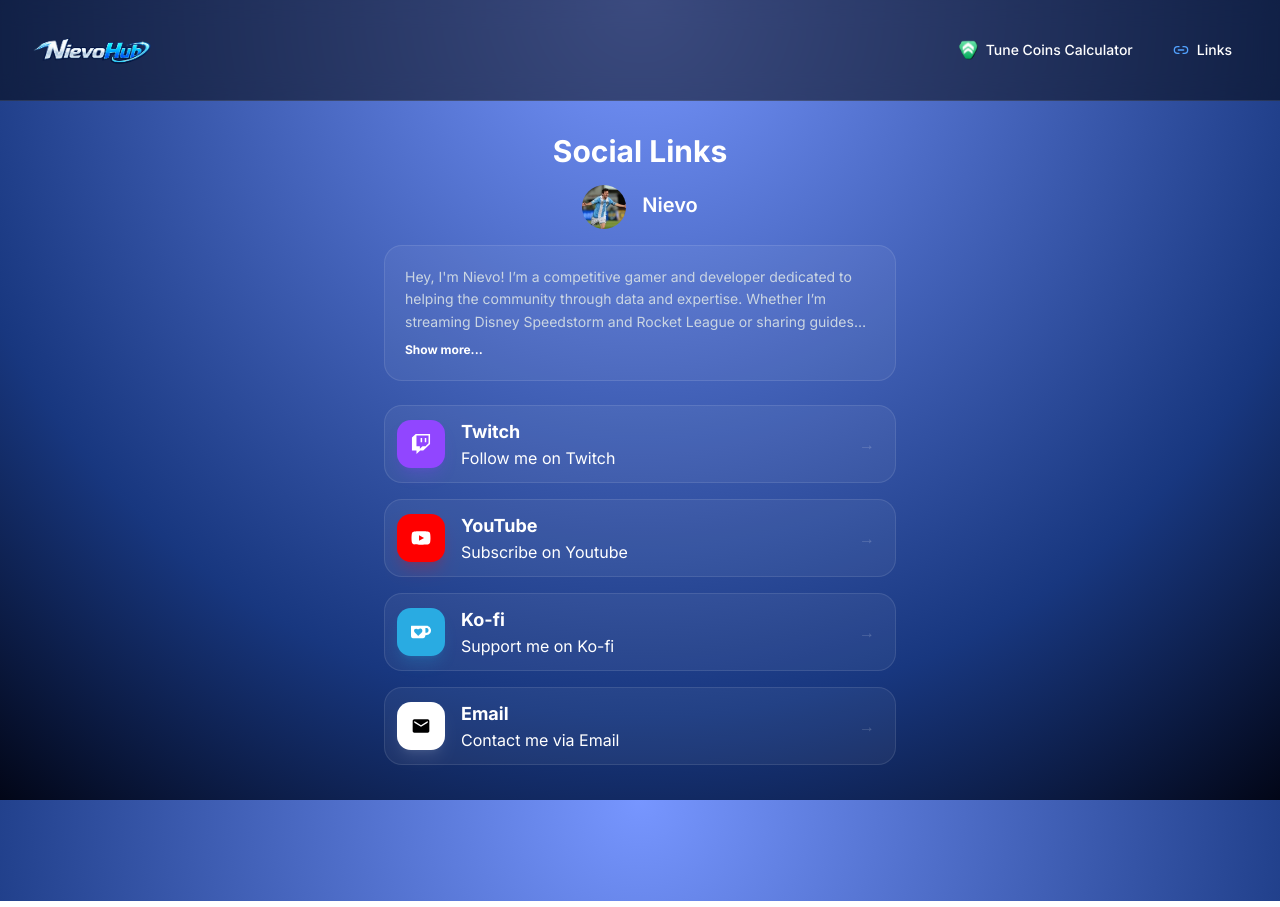
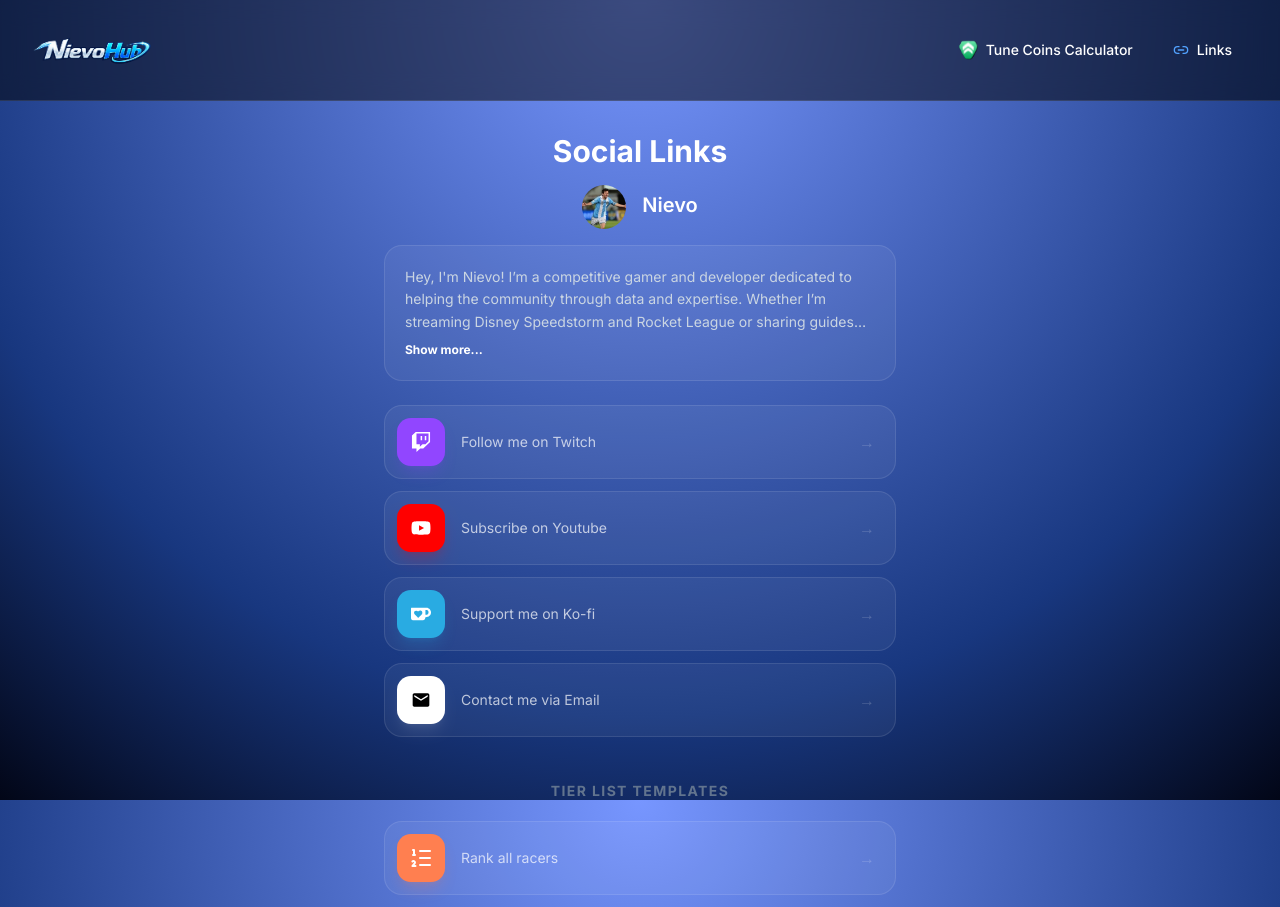
Before and after one commit to nievo496/nievo-hub, a Next.js app: page /links in a window 1280 px wide. Shown: the top 907 px of the page. Built offline with nearby package versions, Linux system fonts and the light colour scheme.

Commit message:
added tier lists links

```diff
--- /dev/null
+++ b/src/app/components/LinkCard.tsx
@@ -0,0 +1,29 @@
+import React from 'react';
+
+interface LinkCardProps {
+  name: string;
+  url: string;
+  icon: React.ReactNode;
+  displayText: string;
+  brandColor: string;
+  glow: string;
+}
+
+export const LinkCard = ({ name, url, icon, displayText, brandColor, glow }: LinkCardProps) => (
+  <a
+    href={url}
+    target="_blank"
+    rel="noopener noreferrer"
+    className="flex items-center p-3 bg-white/5 border border-white/10 rounded-2xl hover:bg-white/10 transition-all hover:scale-[1.02] active:scale-[0.98] group"
+  >
+    <div className={`flex items-center justify-center min-w-[48px] h-12 rounded-xl text-xl mr-4 shadow-lg transition-transform group-hover:rotate-6 ${brandColor} ${glow}`}>
+      {icon}
+    </div>
+    <div className="flex-1">
+      <div className="text-white/70 text-sm">{displayText}</div>
+    </div>
+    <div className="text-white/20 group-hover:text-white/50 transition-colors pr-2">
+      →
+    </div>
+  </a>
+);
--- a/src/app/components/index.ts
+++ b/src/app/components/index.ts
@@ -1,3 +1,4 @@
 export * from './Navbar';
 export * from './StarSelect';
 export * from './FragmentSelect';
+export * from './LinkCard';
--- a/src/app/links/page.tsx
+++ b/src/app/links/page.tsx
@@ -5,6 +5,8 @@ import Image from 'next/image';
 import { FaTwitch, FaYoutube } from 'react-icons/fa';
 import { MdEmail } from 'react-icons/md';
 import { SiKofi } from 'react-icons/si';
+import { ListOrdered } from 'lucide-react';
+import { LinkCard } from '@/app/components/LinkCard';
 import nievoAvatar from '@/../public/assets/others/nievo-profile_image.jpeg';
 
 const socialLinks = [
@@ -39,6 +41,25 @@ const socialLinks = [
     displayText: 'Contact me via Email',
     brandColor: 'bg-white',
     glow: 'shadow-white/10'
+  },
+];
+
+const resourceLinks = [
+  {
+    name: 'All racers vs Supercharged',
+    url: 'https://tiermaker.com/create/disney-speedstorm-racers-18181074',
+    icon: <ListOrdered size={24} color="white" />,
+    displayText: 'Rank all racers',
+    brandColor: 'bg-[#FF7F50]',
+    glow: 'shadow-[#FF7F50]/20'
+  },
+  {
+    name: 'Supercharged Tier List',
+    url: 'https://tiermaker.com/create/disney-speedstorm-supercharged-racers-season-17-18181074',
+    icon: <ListOrdered size={24} color="white" />,
+    displayText: 'Rank Supercharged racers',
+    brandColor: 'bg-[#FF7F50]',
+    glow: 'shadow-[#FF7F50]/20'
   },
 ];
 
@@ -79,26 +100,22 @@ export default function LinksPage() {
           </button>
         </div>
 
-        {socialLinks.map((link) => (
-          <a
-            key={link.name}
-            href={link.url}
-            target="_blank"
-            rel="noopener noreferrer"
-            className="flex items-center p-3 bg-white/5 border border-white/10 rounded-2xl hover:bg-white/10 transition-all hover:scale-[1.02] active:scale-[0.98] group"
-          >
-            <div className={`flex items-center justify-center w-12 h-12 rounded-xl text-xl mr-4 shadow-lg transition-transform group-hover:rotate-6 ${link.brandColor} ${link.glow}`}>
-              {link.icon}
-            </div>
-            <div className="flex-1">
-              <div className="text-lg font-bold text-white">{link.name}</div>
-              <div className="text-white">{link.displayText}</div>
-            </div>
-            <div className="text-white/20 group-hover:text-white/50 transition-colors pr-2">
-              →
-            </div>
-          </a>
-        ))}
+
+        <div className="space-y-3">
+          {socialLinks.map((link) => (
+            <LinkCard key={link.name} {...link} />
+          ))}
+
+          <div className="pt-8 pb-2">
+            <h3 className="text-sm font-bold text-slate-500 uppercase tracking-widest text-center">
+              Tier List Templates
+            </h3>
+          </div>
+
+          {resourceLinks.map((link) => (
+            <LinkCard key={link.name} {...link} />
+          ))}
+        </div>
       </div>
     </main>
   );
```
